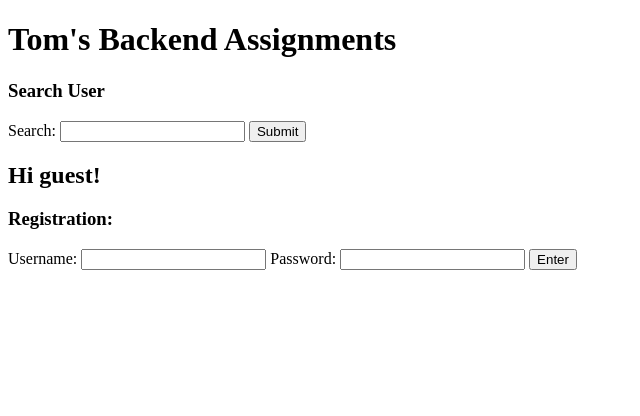
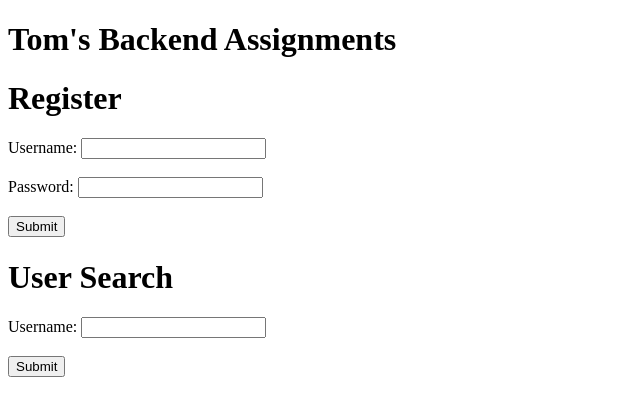
Before and after one commit to TomSagi1/BackEnd_Assignments, a Flask app: page /logout in a window 1280 px wide. Shown: the top 416 px of the page, without its empty margins (0-640 px from the left). Run offline with Flask 2, Linux system fonts and the light colour scheme.

Commit message:
Updated to Assignment9

```diff
--- a/templates/assignment9.html
+++ b/templates/assignment9.html
@@ -2,48 +2,44 @@
 
 {% block title %}Assignment9{% endblock %}
 {% block tohen %}
+        <h1>Register</h1>
+        {% if session.user_name %}
+            <h3>Hey there {{ session.user_name }}</h3>
+            <form action="/logout">
+                <input type="submit" value="Log out">
+            </form>
+        {% else %}
+            <form action="/assignment9" method="POST">
+                Username: <input name="user_name" type="text">
+                <br><br>
+                Password: <input name="password" type="password">
+                <br><br>
+                <input type="submit">
+            </form>
+        {% endif %}
 
-        <h3>Search User</h3>
-        <form action="/assignment9" method="GET" >
-            <label for="search">Search:</label>
-            <input type="text" user_name="searchIn">
-            <button type="submit">Submit</button>
-        </form>
-           {% if search %}
-           <h3>Results:</h3>
-           {% for index in users %}
-               {% if index.user_name == search or index.email == search %}
-                   <h3>UserName:{{ index.user_name }} Email: {{ index.email }}</h3>
-               {% endif %}
-           {% endfor %}
-           {% endif %}
-           {% if search =='' %}
-                <h3>Results:</h3>
-                {% for user in users %}
-                    <h3>Username:{{ user.user_name}}</h3>
-                    <h3>Email:{{ user.email }}</h3>
-                {% endfor %}
-           {% endif %}
-
-
-    {% if session.get('logged_in') %}
-        <h2>Hello {{ session.get('user_name') }}</h2>
-        <form action="/logout" method="GET">
-            <button type="submit">Log out</button>
+         <h1>User Search</h1>
+        <form action="/assignment9" method="GET">
+            Username: <input name="user_name" type="text">
+            <br><br>
+            <input type="submit">
         </form>
 
-    {% else %}
-        <h2>Hi guest!</h2>
-        <h3>Registration:</h3>
-        <form action="/assignment9" method="POST">
-            <label for="name">Username:</label>
-            <input user_name="user_name" type="text"  required>
-            <label for="password">Password:</label>
-            <input name="password" type="password" required>
-            <button type="submit">Enter</button>
-        </form>
+        {% if user_name %}
+            <h2>User:</h2>
+            <p> Username: {{ user_name }} <br>
+                email: {{ user_email }}
+            </p>
+        {% endif %}
 
-    {% endif %}
+        {% if list %}
+        <h2>Users:</h2>
+            {%  for key, value in list.items() %}
+            <li>
+                {{ key }}: <b>{{ value.get('user_name') }}</b> ({{ value.get('email') }})
+            </li>
+            {% endfor %}
+        {% endif %}
 
 
 {% endblock %}
```
